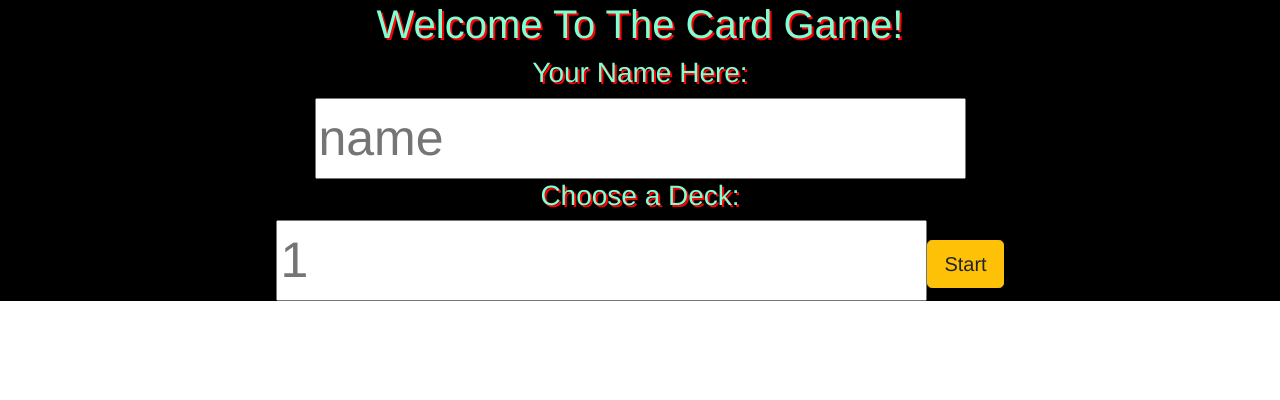
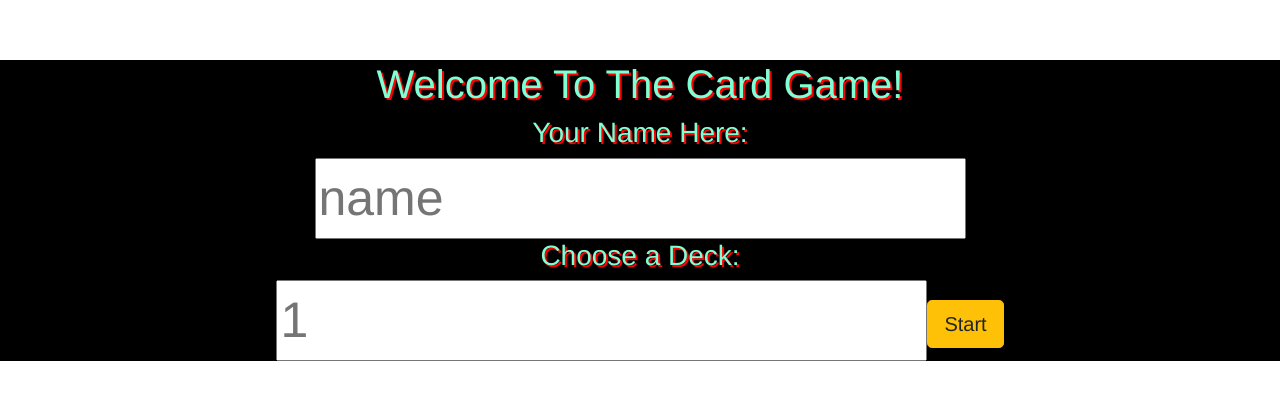
Before and after one commit to carissamorrow/battle-cards, a Vue app: page /#/ in a window 1280 px wide. Shown: the top 400 px of the page. Built offline with nearby package versions, Linux system fonts and the light colour scheme.

Commit message:
debugging

```diff
--- a/src/App.vue
+++ b/src/App.vue
@@ -1,6 +1,8 @@
 <template>
   <div id="app">
-    <router-view />
+    <div id="nav">
+    </div>
+    <router-view></router-view>
   </div>
 </template>
 
--- a/src/store.js
+++ b/src/store.js
@@ -45,6 +45,7 @@ export default new Vuex.Store({
       cardapi.get("/games/" + gameId)
         .then(res => {
           commit('setGame', res.data)
+          router.push({ name: 'Game' })
         })
     },
     startGame({ commit }, newGame) {
--- a/src/views/Cards.vue
+++ b/src/views/Cards.vue
@@ -8,6 +8,8 @@
 </template>
 
 <script>
+  import player from "@/components/player.vue"
+  import opponent from "@/components/opponent.vue"
 
   export default {
     name: 'Cards',
--- a/src/views/Game.vue
+++ b/src/views/Game.vue
@@ -15,7 +15,7 @@
 </template>
 
 <script>
-  import router from '../router.js'
+
 
   export default {
     name: 'Game',
```
